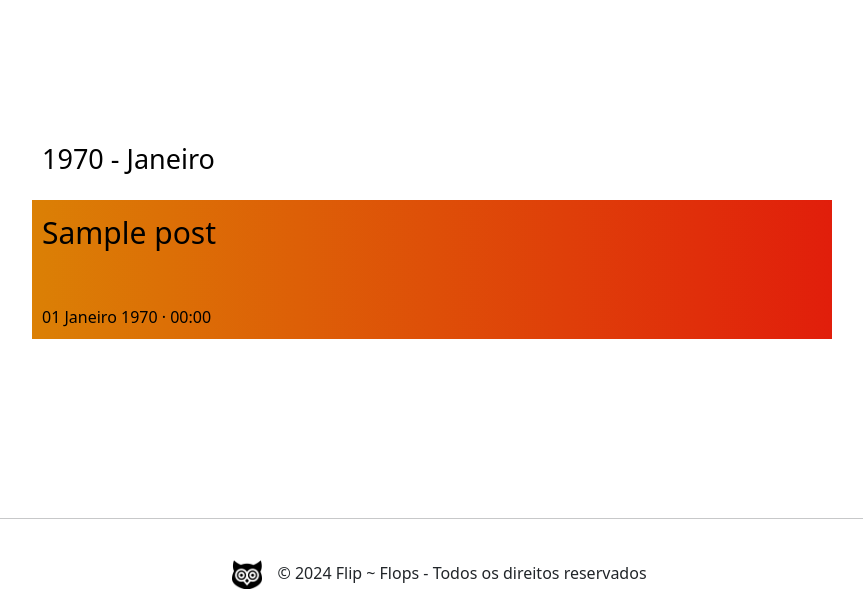
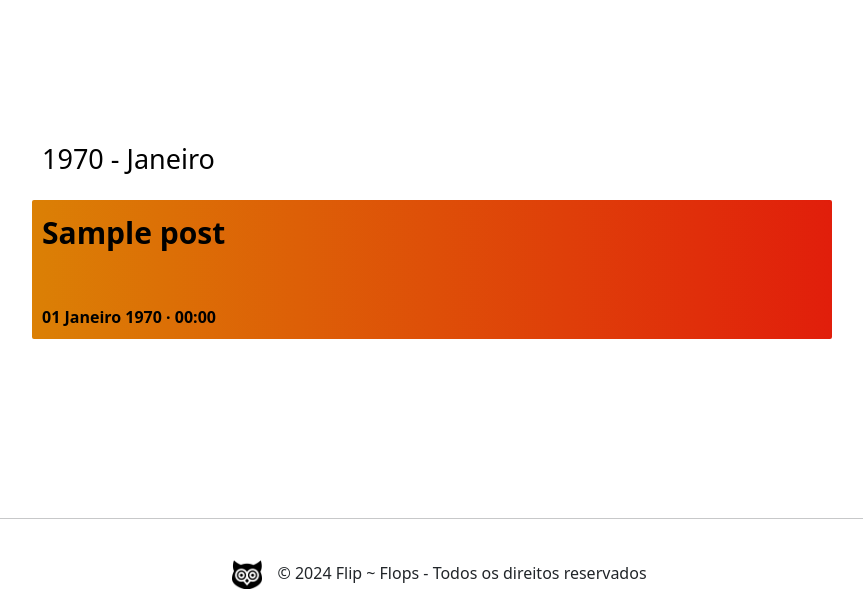
Before and after one commit to 1uccas/my-blog, a PHP site: page / in a window 1280 px wide. Shown: the part 161-750 px from the top of the page, without its empty margins (208-1071 px from the left). Run offline with PHP 8.4, Linux system fonts and the light colour scheme; tables that the repository leaves empty or names only in its code hold one stand-in row (values such as "Sample post"); data that the repository does not hold is empty.

```diff
--- a/src/styles/home.css
+++ b/src/styles/home.css
@@ -19,6 +19,7 @@ body{
 	background: linear-gradient(to right, #db8005, #e11e0b);
 	padding: 10px;
 	color: black;
+	font-weight: bold;
 	margin: 10px 0px 10px 0px;
 
 	display: flex;
@@ -26,12 +27,15 @@ body{
 
 	transform: scale(1);
     transition: transform 0.5s;
+
+    border-radius: 2px;
 }
 .div_only_post:hover{
 	transform: scale(1.02);
 }
 .label_title_post{
 	font-size: 30px;
+	font-weight: bold;
 }
 .class_time_post{
 	background: none;
```
